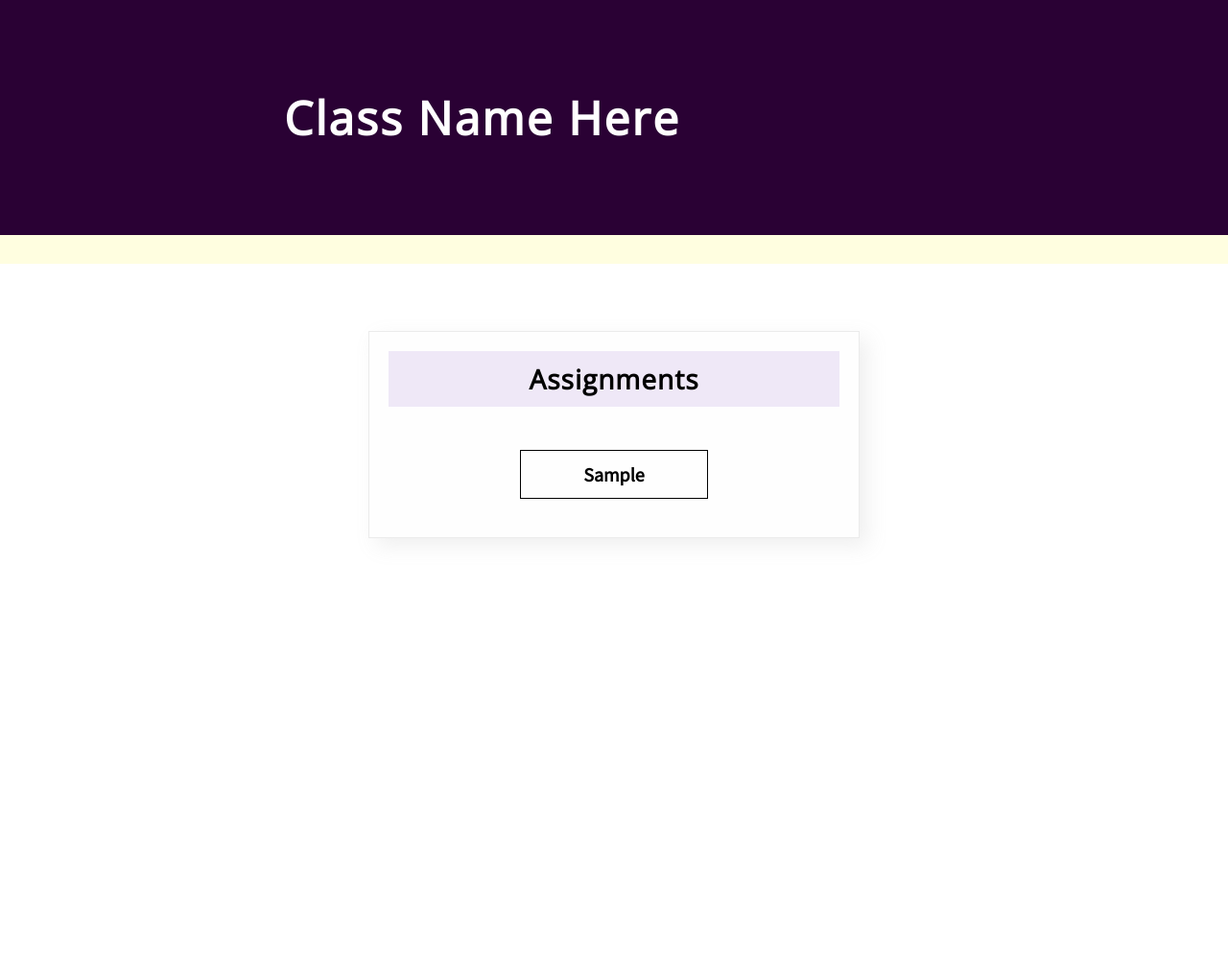
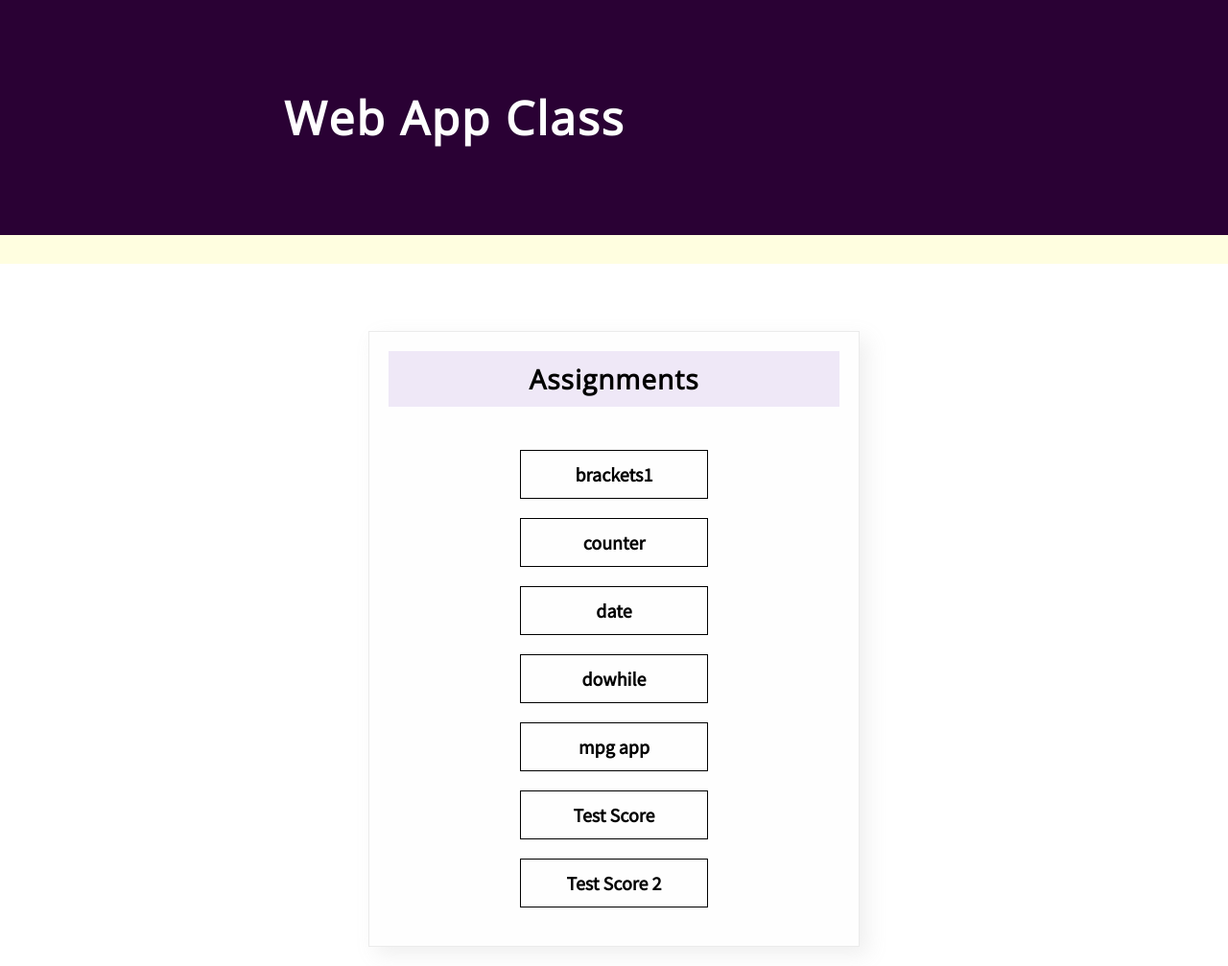
Before and after one commit to JalenBeard/WebApp, a plain HTML site: page index.html in a window 1280 px wide. Shown: the whole page at 96% size. Before the commit the page ends 800 px from the top, so only its background shows below. Drawn offline with nearby package versions, Linux system fonts and the light colour scheme.

Commit message:
Update index.html

```diff
--- a/index.html
+++ b/index.html
@@ -9,13 +9,21 @@
     </head>
     <body>
         <header>
-            <h1>Class Name Here</h1>
+            <h1>Web App Class</h1>
         </header>
         <div class="container">
             <article id="art1" class="assigned">
                 <h3>Assignments</h3>
                 <ul>
-                    <li><a href="assignments/sample/index.html" target="_blank">Sample</a></li>
+                    <li><a href="assignments/brackets1.html" target="_blank">brackets1</a></li>
+                     <li><a href="assignments/counter.html" target="_blank">counter</a></li>
+                     <li><a href="assignments/date.html" target="_blank">date</a></li>
+                     <li><a href="assignments/dowhile.html" target="_blank">dowhile</a></li>
+                     <li><a href="assignments/mpg_app.html" target="_blank">mpg app</a></li>
+                     <li><a href="assignments/test_score.html" target="_blank">Test Score</a></li>
+                     <li><a href="assignments/test_score2.html" target="_blank">Test Score 2</a></li>
+
+
                 </ul>
             </article>
         </div>
```
